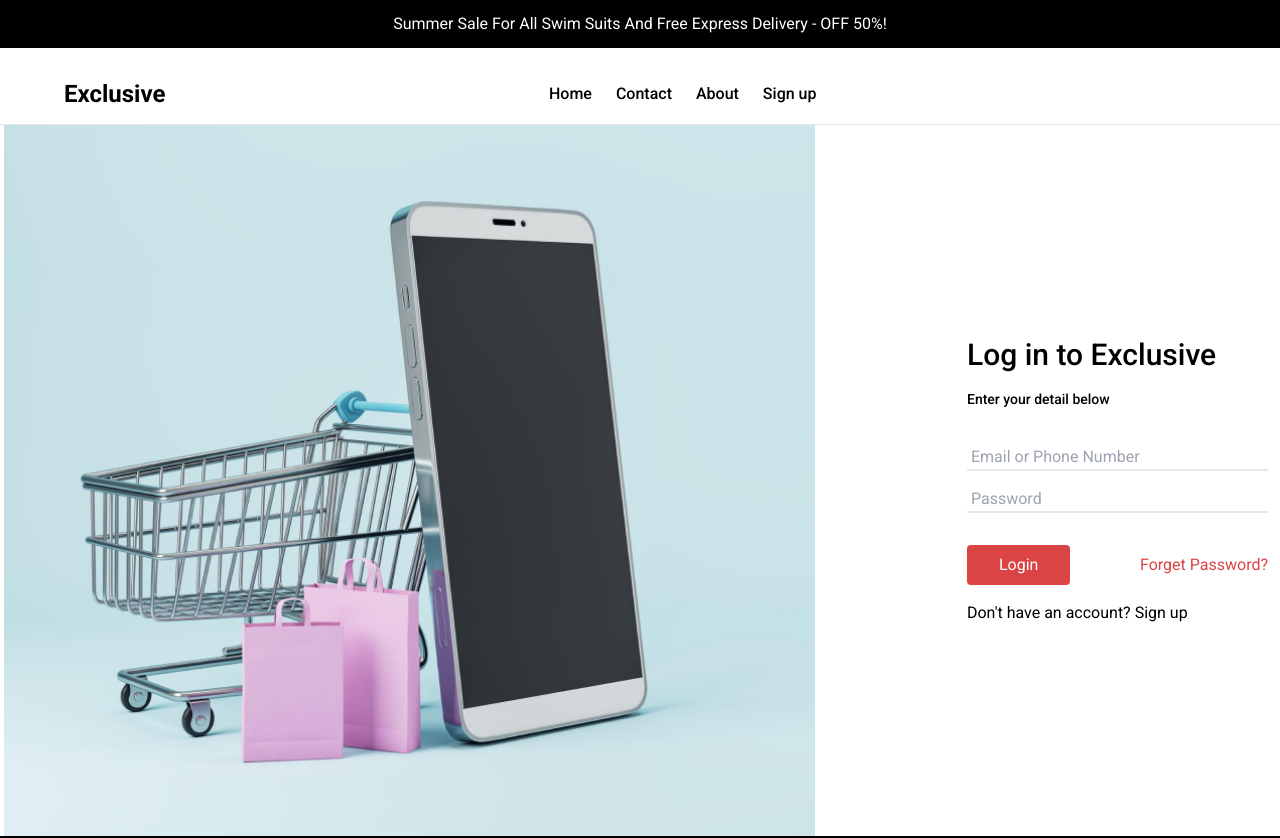
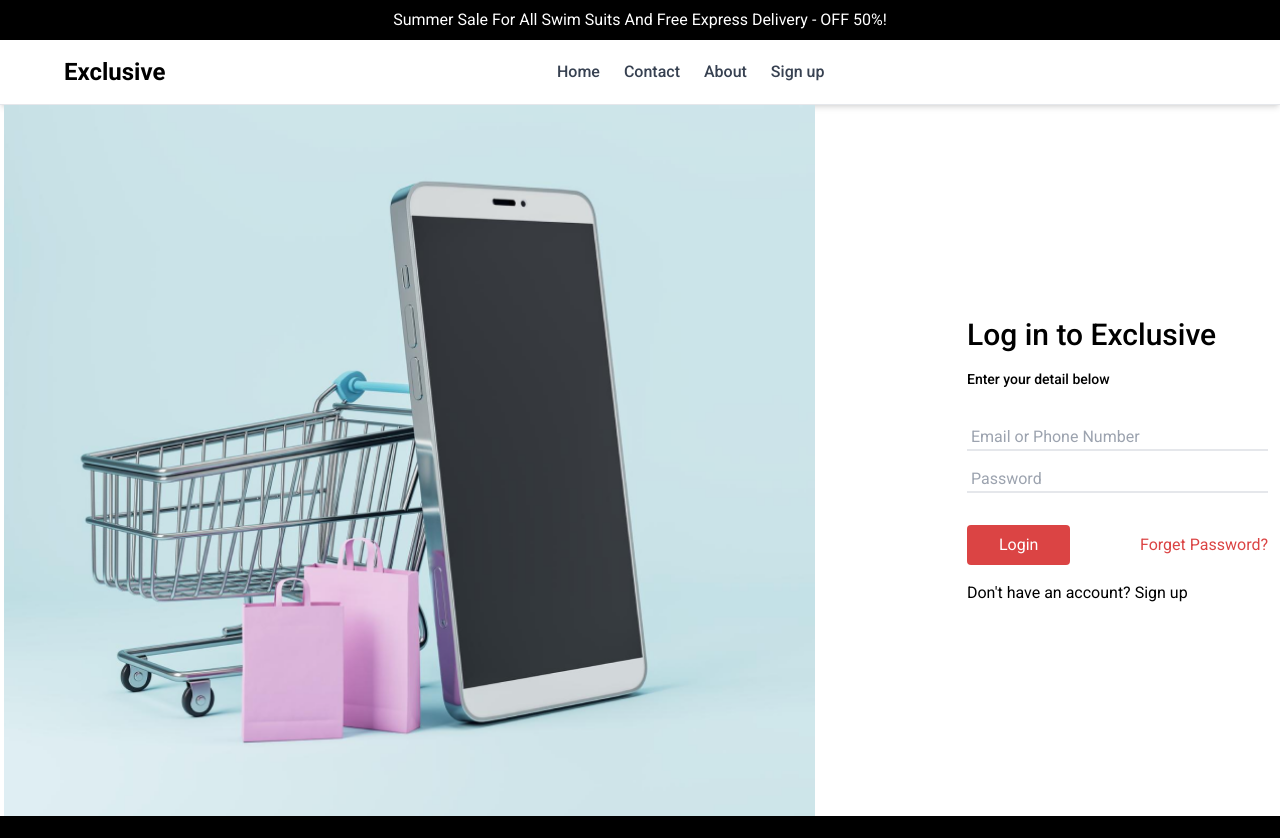
Before and after one commit to Rahulpardhan001/T-ShritApp, a React (Vite) app in the folder frontend/: page /login in a window 1280 px wide. Shown: the top 838 px of the page. Built offline with nearby package versions, Linux system fonts and the light colour scheme.

Commit message:
make header responsive

```diff
--- a/frontend/src/components/Header.jsx
+++ b/frontend/src/components/Header.jsx
@@ -1,9 +1,104 @@
-import React, { useEffect, useState } from "react";
-import { CiSearch } from "react-icons/ci";
+// import React, { useEffect, useState } from "react";
+// import { CiSearch } from "react-icons/ci";
+// import { FaRegHeart } from "react-icons/fa";
+// import { IoCartOutline } from "react-icons/io5";
+// import { useDispatch, useSelector } from "react-redux";
+// import { Link, useNavigate } from "react-router-dom";
+// import ProfileDropdown from "./profiledropdown";
+// import { getcartitem } from "../Thunk/productThunk";
+// import Search from "./Search";
+// import { getwishlist } from "../Thunk/wishlistThunk";
+
+// function Header() {
+//   const dispatch = useDispatch();
+//   const [search, setSearch] = useState("");
+//   const { token, user } = useSelector((state) => state.auth);
+//   const { items } = useSelector((state) => state.cart);
+
+//   const { loading, items: wishitems } = useSelector((state) => state.wishlist);
+//   // console.log(wishitems.length,"wish length" , wishitems)
+//   useEffect(() => {
+//     if (token) {
+//       dispatch(getcartitem());
+//       dispatch(getwishlist());
+//     }
+//   }, [token, dispatch]);
+
+//   return (
+//     <div className="header">
+//       <div className="container mx-auto">
+//         <div className="tophead flex flex-col md:flex-row justify-center items-center text-center bg-black text-white py-3 text-sm md:text-base">
+//           <h2 className=" ">
+//             Summer Sale For All Swim Suits And Free Express Delivery - OFF 50%!
+//           </h2>
+//         </div>
+//         <nav className="flex flex-col lg:flex-row justify-between align-middle items-center mt-5 mb-1  py-2 lg:gap-0 px-16">
+//           <div className=" items-center">
+//             <h2 className="text-[000000] text-[24px] font-bold ">
+//               <Link to={"/"}>Exclusive</Link>
+//             </h2>
+//           </div>
+//           <div className=" items-center lg:text-left ">
+//             <ul className="hidden lg:flex gap-6 font-medium ">
+//               <li>
+//                 <Link to={"/"}>Home</Link>
+//               </li>
+//               <li>Contact</li>
+//               <li>About</li>
+//               {token ? (
+//                 ""
+//               ) : (
+//                 <li>
+//                   <Link to={"/signup"}>Sign up</Link>
+//                 </li>
+//               )}
+//             </ul>
+//           </div>
+//           <div className=" flex flex-col md:flex-row gap-8 items-center px-2">
+//         {/****************ADDing Search functionality********* */}
+//             {token && <Search />}
+
+//             {token && (
+//               <div className="flex gap-10 items-center text-xl">
+//                 <span className="relative flex">
+//                   {wishitems?.length >=0 && (
+//                     <span className="absolute animate-bounce  right-[-19px] top-[-22px] bg-red-700 rounded-full text-white p-1 w-6 h-6 flex justify-center items-center text-sm">
+//                       {wishitems?.length}
+//                     </span>
+//                   )}
+//                 <Link to={"/wishlist"}>
+//                     <FaRegHeart />
+//                   </Link>
+//                 </span>
+
+//                 <Link to={"/cart"}>
+//                   <span className="flex relative">
+//                     <IoCartOutline />
+//                     {items?.length >0 && (
+//                       <span className="absolute animate-bounce right-[-19px] top-[-22px] bg-red-700 rounded-full text-white p-1 w-6 h-6 flex justify-center items-center text-sm">
+//                       {items?.length}
+//                     </span>
+//                     )}
+//                   </span>
+//                 </Link>
+//                 <ProfileDropdown user={user} />
+//               </div>
+//             )}
+//           </div>
+//         </nav>
+//         <hr />
+//       </div>
+//     </div>
+//   );
+// }
+
+// export default Header;
+
+import React, { useEffect } from "react";
 import { FaRegHeart } from "react-icons/fa";
 import { IoCartOutline } from "react-icons/io5";
 import { useDispatch, useSelector } from "react-redux";
-import { Link, useNavigate } from "react-router-dom";
+import { Link } from "react-router-dom";
 import ProfileDropdown from "./profiledropdown";
 import { getcartitem } from "../Thunk/productThunk";
 import Search from "./Search";
@@ -11,12 +106,10 @@ import { getwishlist } from "../Thunk/wishlistThunk";
 
 function Header() {
   const dispatch = useDispatch();
-  const [search, setSearch] = useState("");
   const { token, user } = useSelector((state) => state.auth);
   const { items } = useSelector((state) => state.cart);
+  const { items: wishitems } = useSelector((state) => state.wishlist);
 
-  const { loading, items: wishitems } = useSelector((state) => state.wishlist);
-  // console.log(wishitems.length,"wish length" , wishitems)
   useEffect(() => {
     if (token) {
       dispatch(getcartitem());
@@ -25,70 +118,67 @@ function Header() {
   }, [token, dispatch]);
 
   return (
-    <div className="header">
-      <div className="container mx-auto">
-        <div className="tophead flex flex-col md:flex-row justify-center items-center text-center bg-black text-white py-3 text-sm md:text-base">
-          <h2 className=" ">
-            Summer Sale For All Swim Suits And Free Express Delivery - OFF 50%!
+    <header className="w-full bg-white shadow-md">
+      <div className="bg-black text-white text-center py-2 text-sm md:text-base">
+        <p>Summer Sale For All Swim Suits And Free Express Delivery - OFF 50%!</p>
+      </div>
+      <nav className="container mx-auto flex flex-wrap items-center justify-between py-4 px-6 lg:px-16">
+        {/* Logo */}
+        <h2 className="text-black text-2xl font-bold">
+          <Link to="/">Exclusive</Link>
         </h2>
-        </div>
-        <nav className="flex flex-col lg:flex-row justify-between align-middle items-center mt-5 mb-1  py-2 lg:gap-0 px-16">
-          <div className=" items-center">
-            <h2 className="text-[000000] text-[24px] font-bold ">
-              <Link to={"/"}>Exclusive</Link>
-            </h2>
-          </div>
-          <div className=" items-center lg:text-left ">
-            <ul className="hidden lg:flex gap-6 font-medium ">
+
+        {/* Desktop Menu */}
+        <ul className="hidden lg:flex gap-6 font-medium text-gray-700">
           <li>
-                <Link to={"/"}>Home</Link>
+            <Link to="/">Home</Link>
           </li>
-              <li>Contact</li>
-              <li>About</li>
-              {token ? (
-                ""
-              ) : (
           <li>
-                  <Link to={"/signup"}>Sign up</Link>
+            <Link to="/contact">Contact</Link>
+          </li>
+          <li>
+            <Link to="/about">About</Link>
+          </li>
+          {!token && (
+            <li>
+              <Link to="/signup">Sign up</Link>
             </li>
           )}
         </ul>
-          </div>
-          <div className=" flex flex-col md:flex-row gap-8 items-center px-2">
-        {/****************ADDing Search functionality********* */}
+
+        {/* Right Section (Search, Wishlist, Cart, Profile) */}
+        <div className="flex items-center gap-6 md:gap-8">
           {token && <Search />}
-
           {token && (
-              <div className="flex gap-10 items-center text-xl">
-                <span className="relative flex">
-                  {wishitems?.length >=0 && (
-                    <span className="absolute animate-bounce  right-[-19px] top-[-22px] bg-red-700 rounded-full text-white p-1 w-6 h-6 flex justify-center items-center text-sm">
-                      {wishitems?.length}
+            <div className="flex gap-6 items-center text-xl">
+              {/* Wishlist */}
+              <Link to="/wishlist" className="relative">
+                <FaRegHeart />
+                {wishitems?.length > 0 && (
+                  <span className="absolute -top-2 -right-2 bg-red-700 text-white text-xs w-5 h-5 flex justify-center items-center rounded-full">
+                    {wishitems.length}
                   </span>
                 )}
-                <Link to={"/wishlist"}>
-                    <FaRegHeart />
               </Link>
-                </span>
 
-                <Link to={"/cart"}>
-                  <span className="flex relative">
+              {/* Cart */}
+              <Link to="/cart" className="relative">
                 <IoCartOutline />
-                    {items?.length >0 && (
-                      <span className="absolute animate-bounce right-[-19px] top-[-22px] bg-red-700 rounded-full text-white p-1 w-6 h-6 flex justify-center items-center text-sm">
-                      {items?.length}
+                {items?.length > 0 && (
+                  <span className="absolute -top-2 -right-2 bg-red-700 text-white text-xs w-5 h-5 flex justify-center items-center rounded-full">
+                    {items.length}
                   </span>
                 )}
-                  </span>
               </Link>
+
+              {/* Profile */}
               <ProfileDropdown user={user} />
             </div>
           )}
         </div>
       </nav>
       <hr />
-      </div>
-    </div>
+    </header>
   );
 }
 
```
Lines whose indentation alone changed are shown as unchanged.
